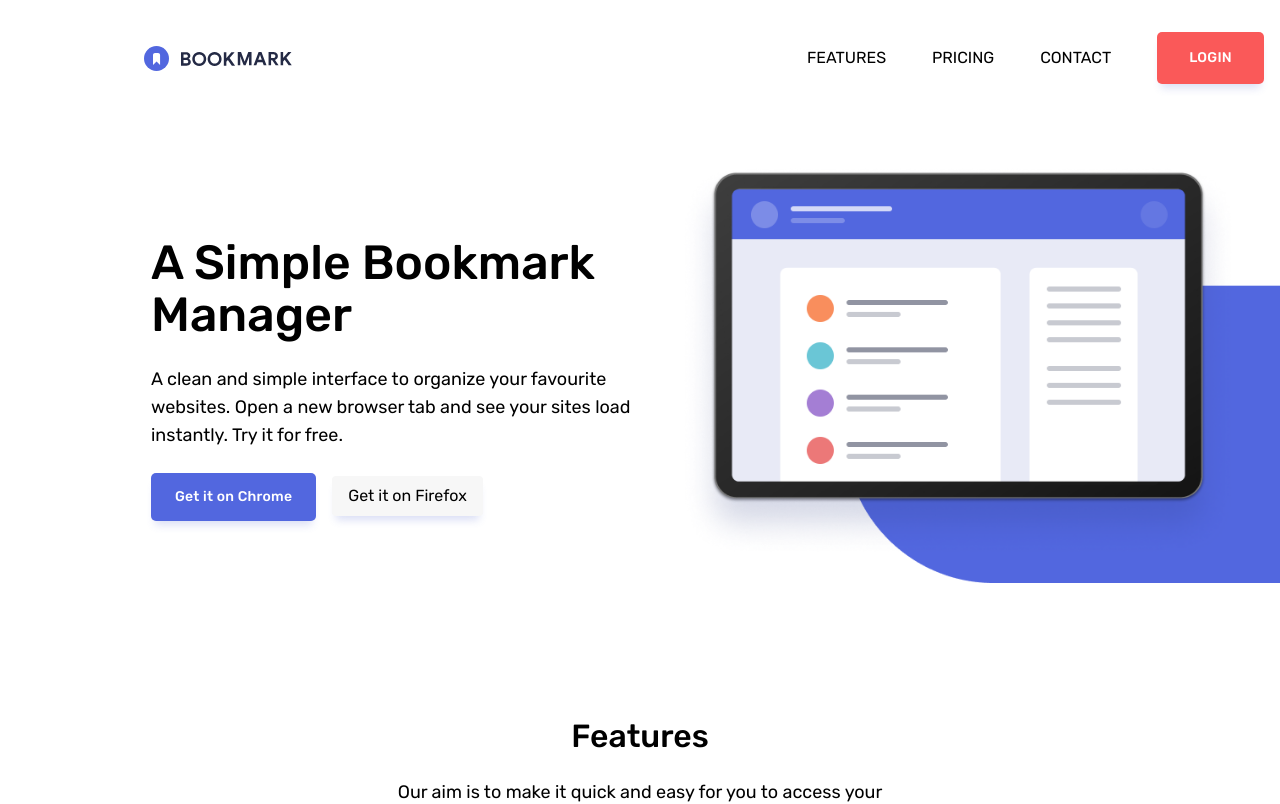
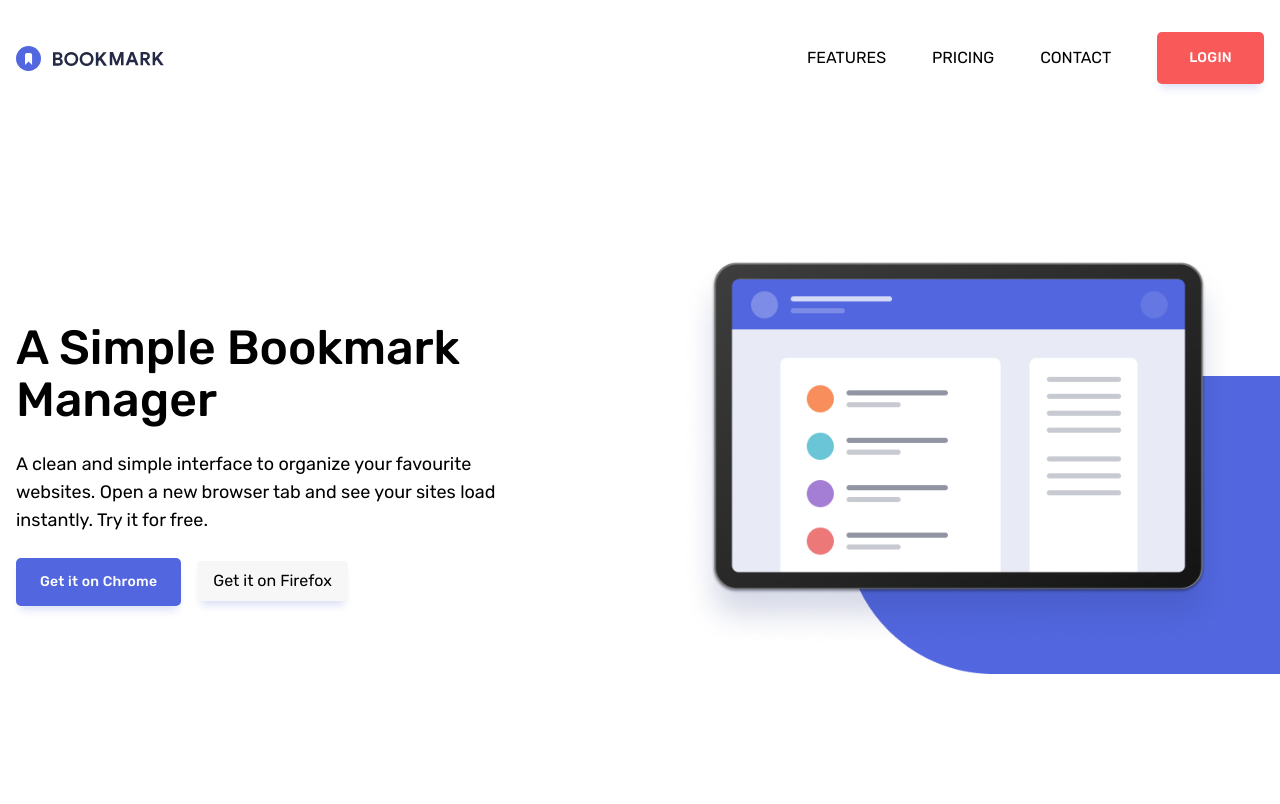
Before and after one commit to feerdaus/bookmark-landing-page, a React (Create React App) app: page / in a window 1280 px wide. Shown: the top 804 px of the page. Built offline with nearby package versions, Linux system fonts and the light colour scheme.

Commit message:
Fix responsiveness

```diff
--- a/src/components/Hero.js
+++ b/src/components/Hero.js
@@ -5,8 +5,8 @@ import heroMobile from "./images/hero-mobile.png";
 const Hero = () => {
   return (
     <section className="py-12">
-      <div className="hero container mx-auto md:relative flex flex-col-reverse md:flex-row text-center md:text-left">
-        <div className="hero-txt md:absolute mx-auto px-4">
+      <div className="hero container items-center mx-auto md:relative flex flex-col-reverse md:flex-row text-center md:text-left">
+        <div className="hero-txt px-4">
           <h1>A Simple Bookmark Manager</h1>
           <p className="my-6">
             A clean and simple interface to organize your favourite websites.
--- a/src/components/common/Footer2.js
+++ b/src/components/common/Footer2.js
@@ -3,10 +3,10 @@ import { footerLogo, facebook, twitter } from "../icons";
 
 const Footer2 = () => {
   return (
-    <section className="footer2 py-8 md:py-0">
-      <div className="content container flex flex-col md:flex-row items-center justify-between max-w-screen-lg mx-auto">
+    <footer className="footer2 py-8 md:py-0">
+      <div className="content container flex flex-col md:flex-row items-center justify-between mx-auto">
         <div className=" w-1/2 h-3/4 justify-between items-center flex flex-col md:flex-row">
-          <span className="footer-logo px-4">{footerLogo} </span>
+          <span className="footer-logo px-4">{footerLogo}</span>
           <ul className="pt-1 text-center text-white flex flex-col md:flex-row justify-between  footer-list">
             <li className="footer-ls px-4">FEATURES</li>
             <li className="footer-ls px-4">PRICING</li>
@@ -18,7 +18,7 @@ const Footer2 = () => {
           <span className="social-icon">{twitter} </span>
         </div>
       </div>
-    </section>
+    </footer>
   );
 };
 
--- a/src/components/common/Header.js
+++ b/src/components/common/Header.js
@@ -13,7 +13,7 @@ const Drawer = ({ setIsOpen }) => {
   return (
     <div className="w-full md:hidden absolute top-0 mobile-nav p-8">
       <div className="container mx-auto">
-        <div className="flex justify-between pb-8">
+        <div className="flex justify-between">
           <span>{navLogo}</span>
           <span onClick={() => setIsOpen(false)}>{closeNav}</span>
         </div>
@@ -44,7 +44,7 @@ const Header = () => {
   return (
     <header className="py-8">
       {isOpen ? <Drawer setIsOpen={setIsOpen} /> : null}
-      <nav className="container mx-auto px-4 flex justify-between items-center md:pl-36">
+      <nav className="container mx-auto px-4 flex justify-between items-center">
         <span>{headerLogo}</span>
         <div onClick={() => setIsOpen(true)} className="md:hidden">
           {openNav}
--- a/src/components/hero.css
+++ b/src/components/hero.css
@@ -1,12 +1,9 @@
 .hero {
-  min-height: 450px;
-  height: 100%;
+  height: 600px;
 }
 
 .hero-txt {
   max-width: 540px;
-  left: 135px;
-  top: 73px;
 }
 
 .chrome-btn:hover {
```
Also changed, not shown: 2 other files (tests, documents, lock files or other folders).
